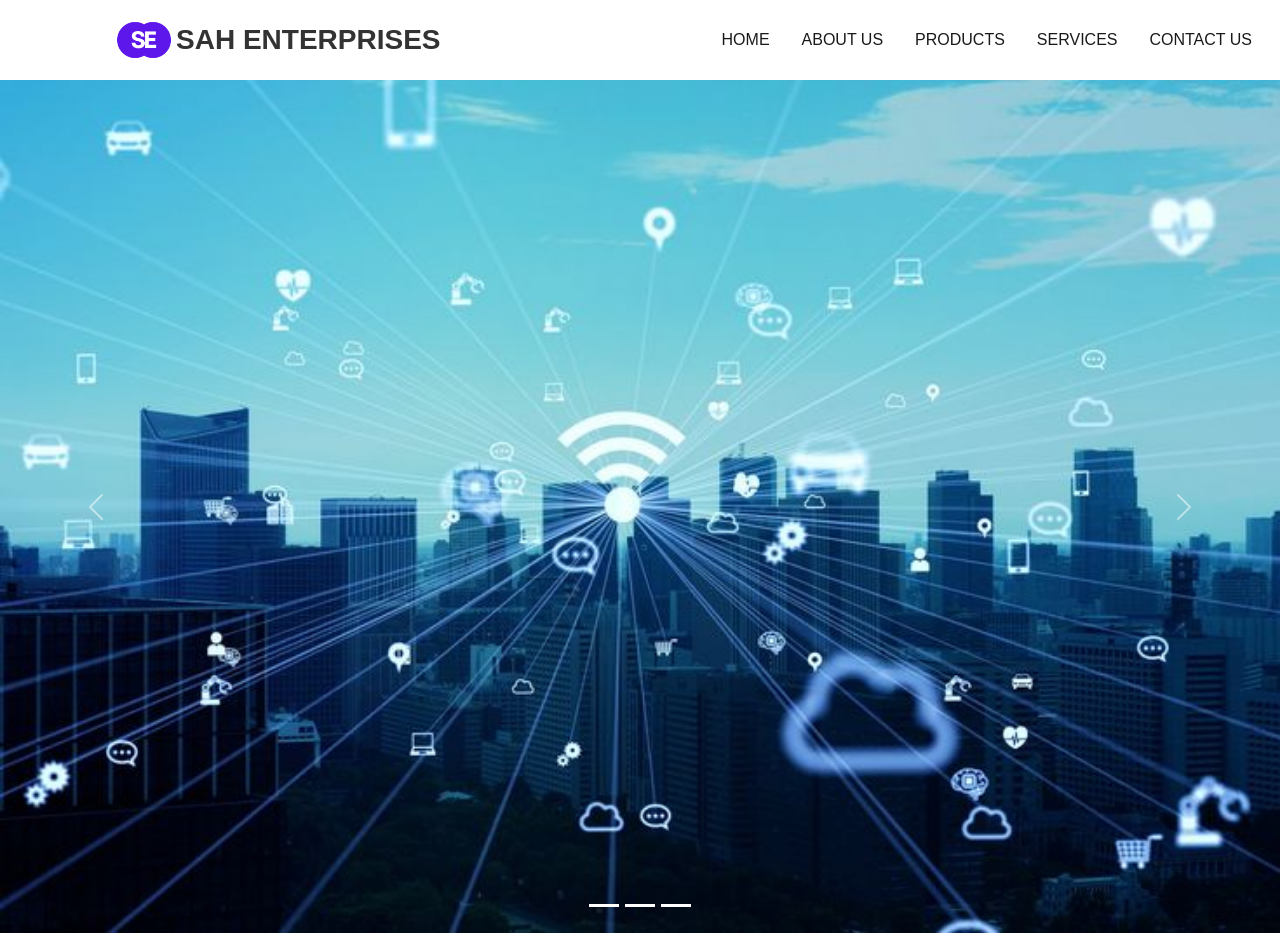
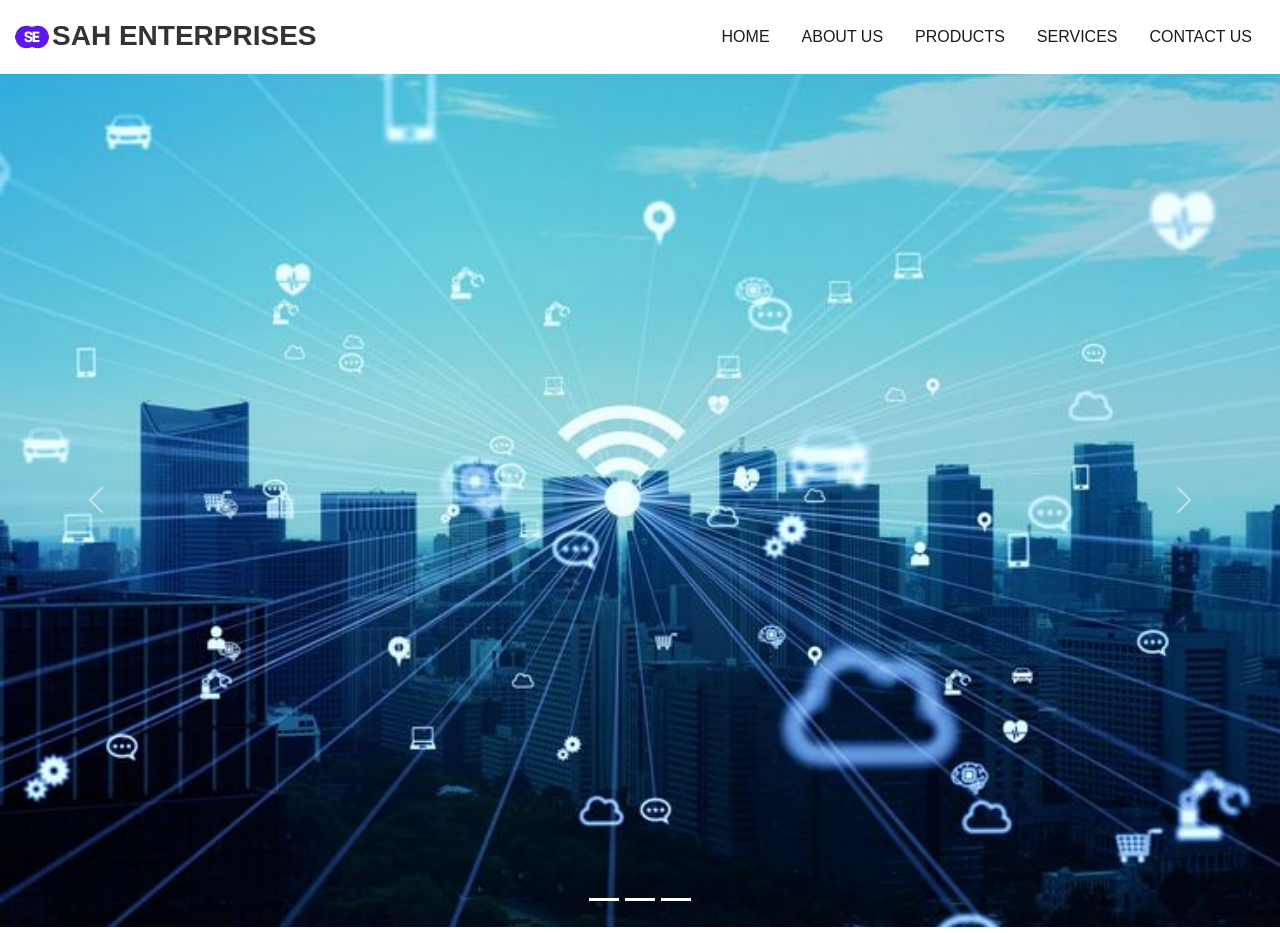
Before and after one commit to nksah3090/sahenterprises-main, a plain HTML site: page index.html in a window 1280 px wide. Shown: the top 933 px of the page. Drawn offline with Linux system fonts and the light colour scheme.

Commit message:
secondcommit

```diff
--- a/index.html
+++ b/index.html
@@ -29,8 +29,8 @@
 
         <nav class="navbar navbar-expand-lg">
             <div class="container-fluid">
-              <a href="/" title="sah enterprises" style="margin-left: 100px;">
-    <img src="images/SE.png" height="64px" alt="sahenterprises">
+              <a href="/" title="sah enterprises">
+    <img src="images/SE.png" height="40px" alt="sahenterprises">
   </a>
    <span class="ml-4 fs-3 top-title" style="align-items: center; font-weight:bold;">SAH ENTERPRISES</span>
 
```
